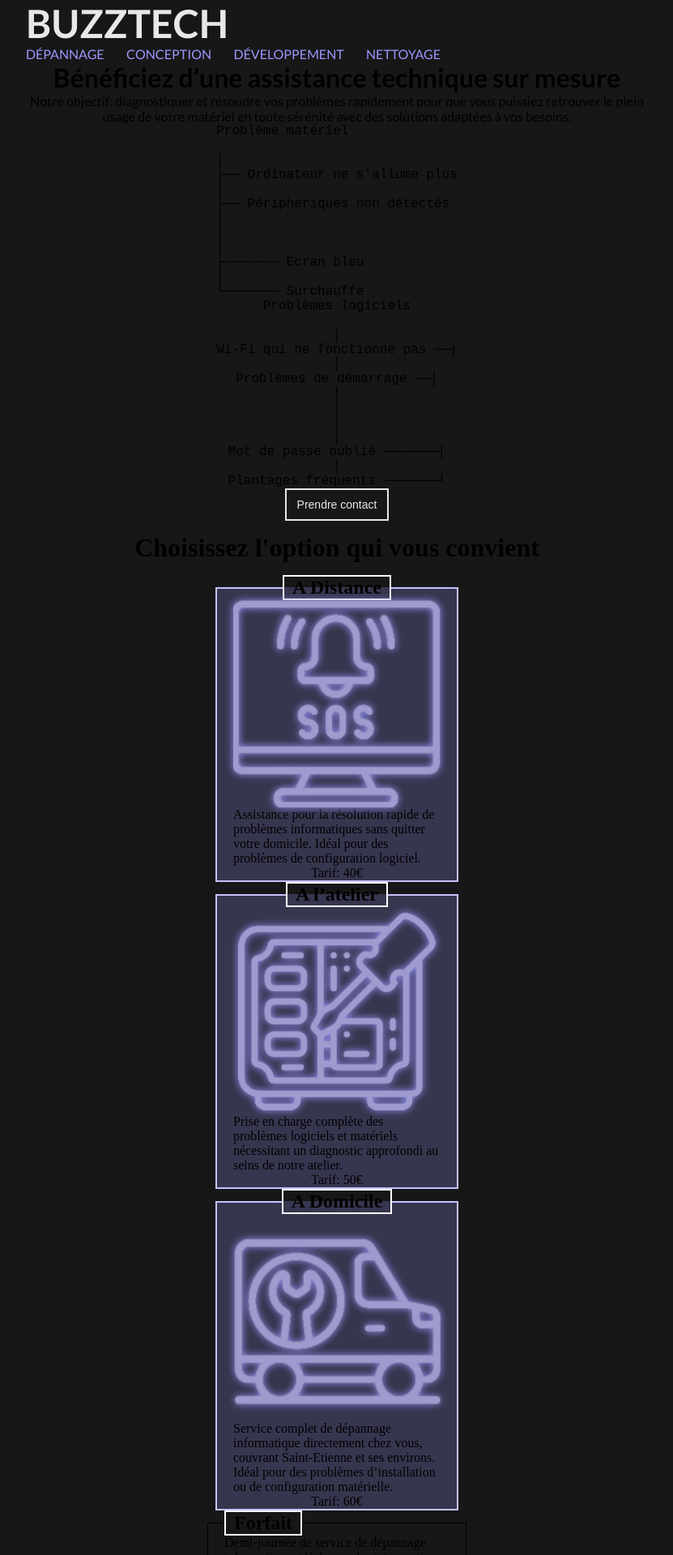
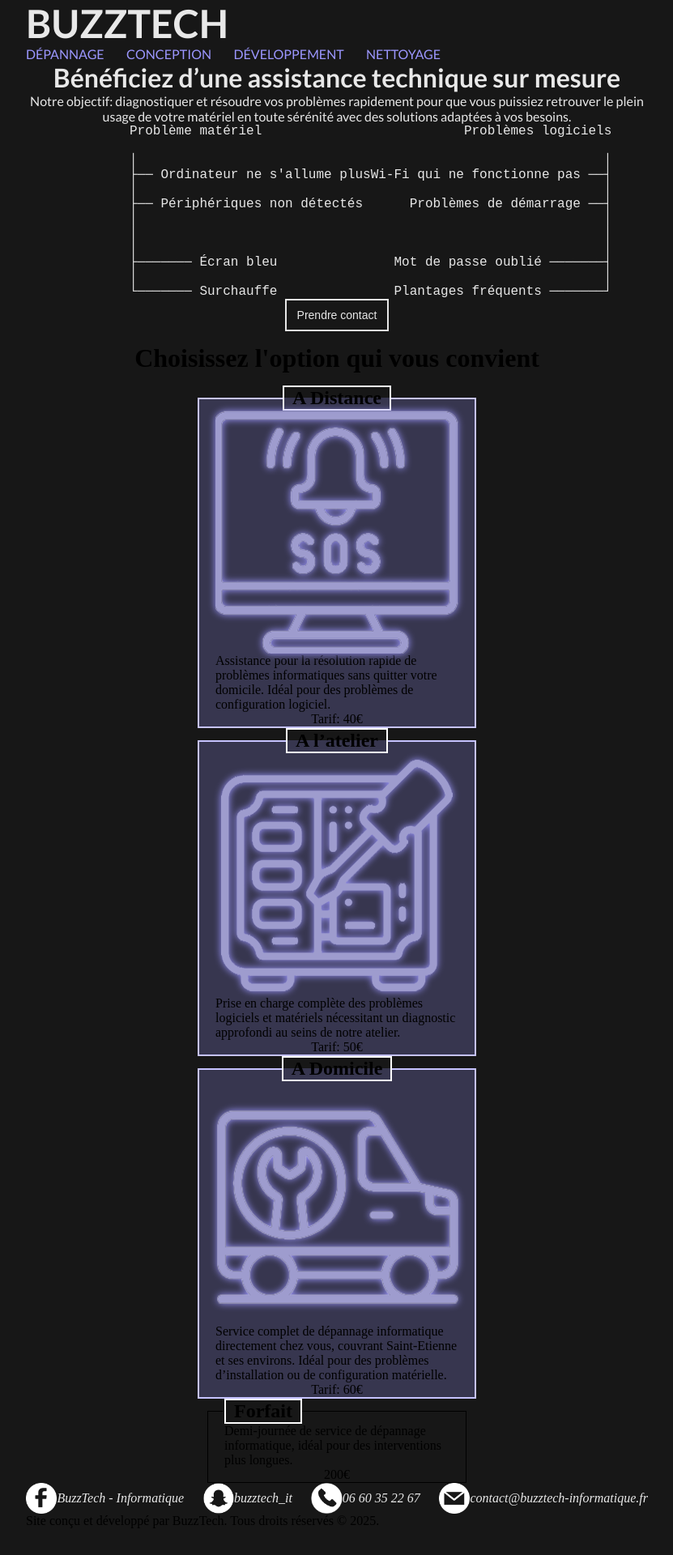
Before and after one commit to estebane-blancquart/buzztech, a React (Vite) app: page /depannage in a window 1280 px wide. Shown: the top 1920 px of the page at 81% size, without its empty margins (224-1055 px from the left). After the commit the page ends 1887 px from the top, so only its background shows below. Built offline with nearby package versions, Linux system fonts and the light colour scheme; a web font is replaced by a local one.

Commit message:
[styles]

```diff
--- a/src/modules/footer/footer.module.scss
+++ b/src/modules/footer/footer.module.scss
@@ -7,5 +7,19 @@
 }
 
 @media (min-width: $breakpoint-desktop) {
+  .contact {
+    display: flex;
+    justify-content: space-between;
 
+    div {
+      display: flex;
+      align-items: center;
+      justify-content: space-around;
+      color: $white;
+
+      img {
+        width: 3vw;
+      }
+    }
+  }
 }
--- a/src/modules/hero/Hero.tsx
+++ b/src/modules/hero/Hero.tsx
@@ -1,25 +1,20 @@
-import Button from "../../components/button/Button";
-import Grid from "../../components/grid/Grid";
-import './hero.module.scss';
+import styles from './hero.module.scss';
+import Button from '../../components/button/Button';
 
+function Hero() {
 
-const Hero = () => {
   return (
-    <>
-      <Grid mobile={"one-col-mobile"} tablet={"one-col-tablet"} desktop={"two-col-desktop"}>
+    <section className={styles.hero}>
       <h2>BuzzTech, des solutions rapides et personnalisées pour vos besoins informatiques.</h2>
-        <img
-        className="sphere"
+      <Button />
+      <img
+        className={styles.sphere}
         src="images/sphere.gif"
         alt="Animation décorative d'une sphère"
       />
-      <Button />
       <p>⬐ A propos des solutions.</p>
-      </Grid>
-    </>
-
-
+    </section>
   );
-};
+}
 
 export default Hero;
--- a/src/modules/hero/hero.module.scss
+++ b/src/modules/hero/hero.module.scss
@@ -1,3 +1,77 @@
-img {
-    width: 20vw;
-}
+.hero {
+    font-family: $lato;
+    color: white;
+  }
+
+  @media  (max-width: $breakpoint-desktop) {
+    .hero {
+      @include mobile-grid;
+
+      img {
+        grid-row: 1;
+        width: 80vw;
+        padding-left: 10vw;
+        padding-right: 10vw;
+      }
+
+      h2 {
+        grid-row: 2;
+        text-align: center;
+      }
+
+      button {
+        grid-row: 3;
+        justify-self: center;
+      }
+
+      p {
+        display: none;
+      }
+    }
+  }
+
+  @media (min-width: $breakpoint-desktop) {
+    .hero {
+      @include desktop-grid;
+      grid-template-rows: auto auto auto;
+
+      h2 {
+        grid-column-start: 1;
+        grid-column-end: 3;
+
+        grid-row-start: 1;
+        grid-row-end: 2;
+
+        display: flex;
+        align-items: end;
+        padding-bottom: 2vh;
+      }
+
+      button {
+        grid-column-start: 1;
+        grid-column-end: 2;
+
+        grid-row-start: 2;
+        grid-row-end: 3;
+      }
+
+      img {
+        grid-column-start: 3;
+        grid-column-end: 4;
+
+        grid-row-start: 1;
+        grid-row-end: 3;
+        width: 25vw;
+      }
+
+      p {
+        grid-column-start: 3;
+        grid-column-end: 4;
+
+        grid-row-start: 3;
+        grid-row-end: 4;
+
+        text-align: center;
+      }
+    }
+  }
--- a/src/modules/service/service.module.scss
+++ b/src/modules/service/service.module.scss
@@ -4,6 +4,7 @@
   text-align: center;
   align-items: center;
   font-family: $lato;
+  color: $white;
 
   div {
     font-family: $ubuntu;
--- a/src/pages/repair/Repair.tsx
+++ b/src/pages/repair/Repair.tsx
@@ -33,7 +33,6 @@ function Repair() {
                                               │<br />
                                               │<br />
                                               │<br />
-                                              │<br />
                    Mot de passe oublié ───────┤<br />
                                               │<br />
                    Plantages fréquents ───────┘<br />
--- a/src/pages/repair/repair.module.scss
+++ b/src/pages/repair/repair.module.scss
@@ -0,0 +1,9 @@
+.repairContent {
+    display: flex;
+    justify-content: space-between;
+    width: 40vw;
+
+    .software {
+        text-align: end;
+    }
+}
```
